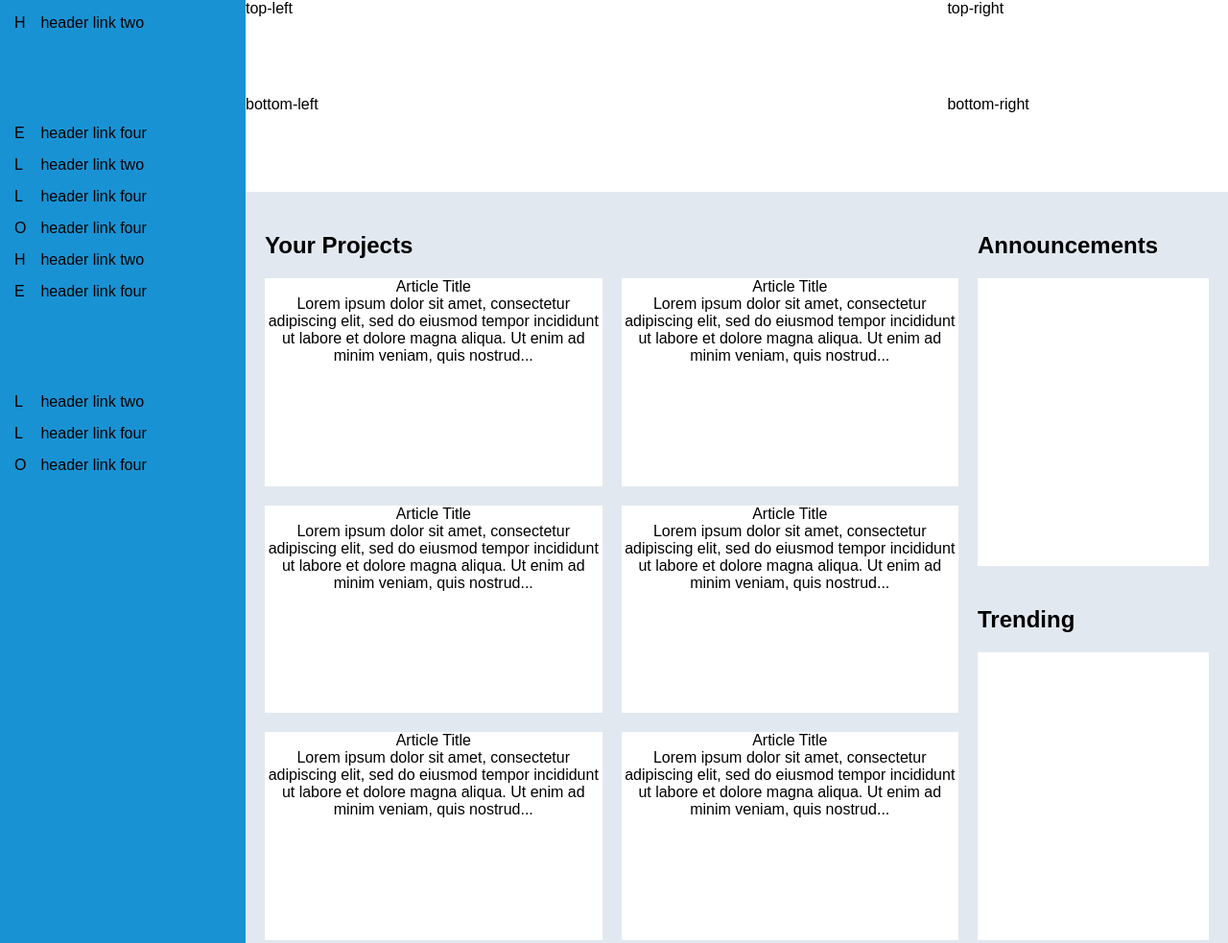
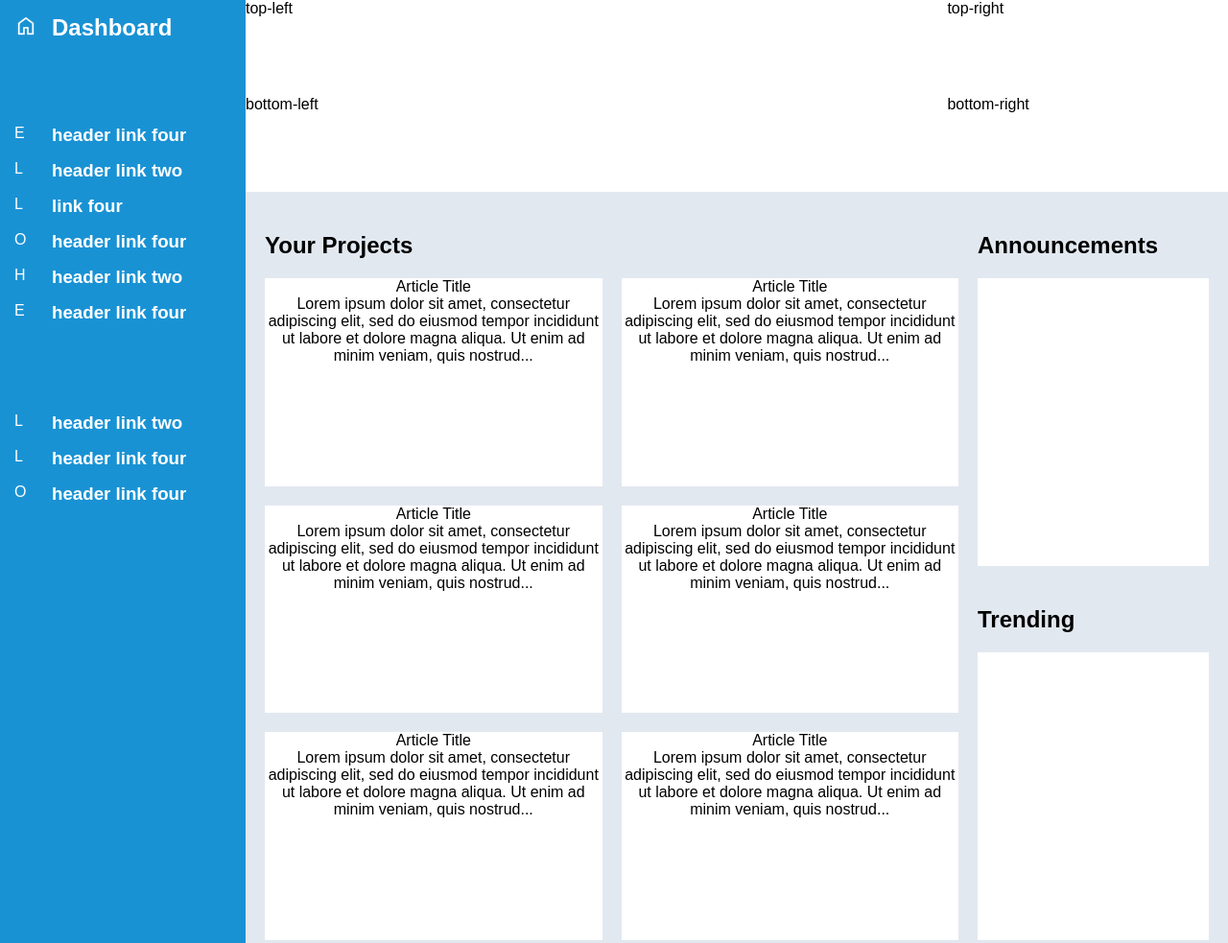
Before and after one commit to SteffanCrowley/admin-dashboard, a plain HTML site: page index.html in a window 1280 px wide. Shown: the top 983 px of the page at 96% size. Drawn offline with nearby package versions, Linux system fonts and the light colour scheme.

Commit message:
Add SVG icon

```diff
--- a/index.html
+++ b/index.html
@@ -5,6 +5,11 @@
     <meta http-equiv="X-UA-Compatible" content="IE=edge" />
     <meta name="viewport" content="width=device-width, initial-scale=1.0" />
     <link rel="stylesheet" href="style.css" />
+    <link
+      rel="stylesheet"
+      href="https://fonts.googleapis.com/css2?family=Material+Symbols+Outlined:opsz,wght,FILL,GRAD@20..48,100..700,0..1,-50..200"
+    />
+
     <title>Admin Dashboard</title>
   </head>
   <body>
@@ -18,26 +23,28 @@
       <div class="sidebar">
         <div class="side-menu">
           <ul>
+            <li><span class="material-symbols-outlined"> home </span></li>
+            <li>
+              <h2>Dashboard</h2>
+            </li>
+            <li>E</li>
+            <li><h3>header link four</h3></li>
+            <li>L</li>
+            <li><h3>header link two</h3></li>
+            <li>L</li>
+            <li><h3>link four</h3></li>
+            <li>O</li>
+            <li><h3>header link four</h3></li>
             <li>H</li>
-            <li>header link two</li>
+            <li><h3>header link two</h3></li>
             <li>E</li>
-            <li>header link four</li>
+            <li><h3>header link four</h3></li>
             <li>L</li>
-            <li>header link two</li>
+            <li><h3>header link two</h3></li>
             <li>L</li>
-            <li>header link four</li>
+            <li><h3>header link four</h3></li>
             <li>O</li>
-            <li>header link four</li>
-            <li>H</li>
-            <li>header link two</li>
-            <li>E</li>
-            <li>header link four</li>
-            <li>L</li>
-            <li>header link two</li>
-            <li>L</li>
-            <li>header link four</li>
-            <li>O</li>
-            <li>header link four</li>
+            <li><h3>header link four</h3></li>
           </ul>
         </div>
       </div>
--- a/style.css
+++ b/style.css
@@ -31,6 +31,7 @@
   grid-template-columns: auto 1fr;
   grid-template-rows: repeat(1, 100px) repeat(5, auto) repeat(1, 100px);
   gap: 15px;
+  color: white;
 }
 
 .main-area {
@@ -82,3 +83,7 @@
 .trending-title {
   align-self: end;
 }
+
+.material-symbols-outlined {
+  font-variation-settings: "FILL" 0, "wght" 500, "GRAD" 0, "opsz" 48;
+}
```
Also changed, not shown: home.svg (added).
